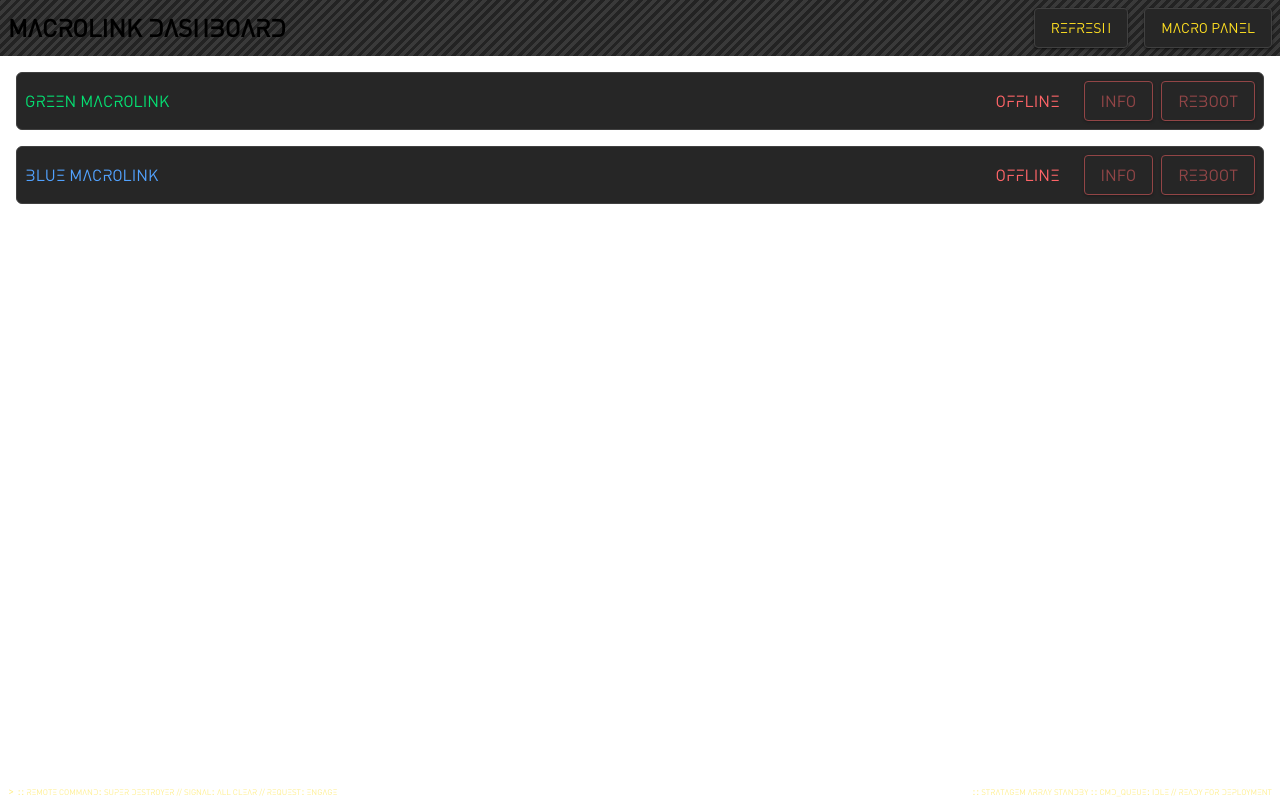
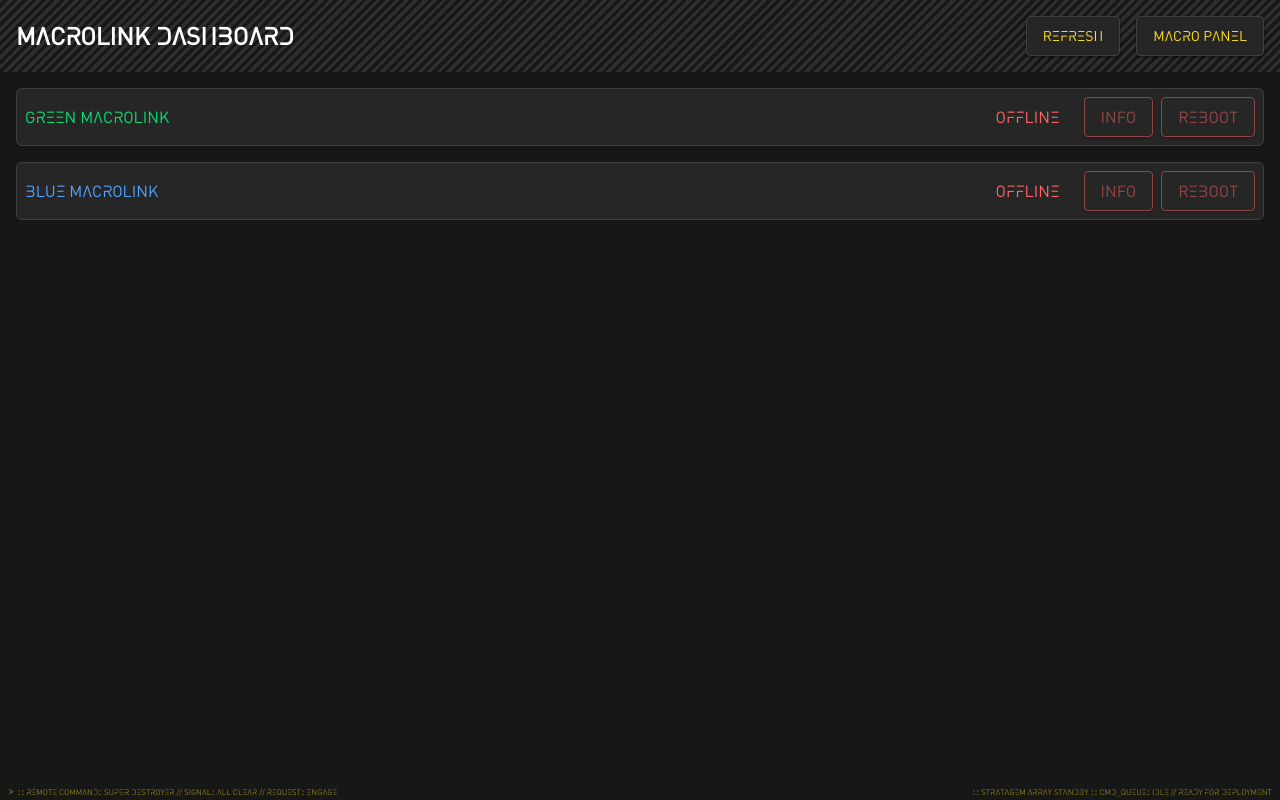
Before and after one commit to LostMiracle/MacroLink, a Vue app: page /dashboard in a window 1280 px wide. Built offline with nearby package versions, Linux system fonts and the light colour scheme; no server answers; what @tsparticles/vue3 would draw is missing.

Commit message:
Fixed OKLCH not being compatiable with webview
Using hex instead.

```diff
--- a/index.html
+++ b/index.html
@@ -1,5 +1,5 @@
 <!DOCTYPE html>
-<html lang="en" class="dark:bg-neutral-900 dark:text-white light:bg-gray-200 light:text-black">
+<html lang="en" class="bg-neutral-900 text-white">
 
 <head>
   <meta charset="UTF-8">
--- a/src/assets/main.css
+++ b/src/assets/main.css
@@ -10,6 +10,32 @@
     font-weight: normal;
     font-style: normal;
     font-display: swap;
+}
+
+@supports not (color: oklch(50% 0 0)) {
+    :root {
+        --color-neutral-900: #171717;
+        --color-neutral-800: #262626;
+        --color-neutral-700: #404040;
+        --color-neutral-600: #525252;
+        --color-neutral-400: #a3a3a3;
+        --color-gray-500: #6b7280;
+        --color-yellow-200: #fef08a;
+        --color-yellow-400: #facc15;
+        --color-yellow-300: #fde047;
+        --color-green-600: #16a34a;
+        --color-green-500: #22c55e;
+        --color-green-400: #4ade80;
+        --color-green-300: #86efac;
+        --color-red-600: #dc2626;
+        --color-red-500: #ef4444;
+        --color-red-400: #f87171;
+        --color-red-300: #fca5a5;
+        --color-blue-500: #3b82f6;
+        --color-blue-400: #60a5fa;
+        --color-cyan-300: #67e8f9;
+        --color-amber-300: #fcd34d;
+    }
 }
 
 html,
--- a/src/components/MenuBar.vue
+++ b/src/components/MenuBar.vue
@@ -39,7 +39,7 @@ const { play: removeModeClick } = useSound('remove-mode.mp3')
 </script>
 
 <template>
-    <header class="menu-stripes flex flex-row justify-between items-center bg-neutral-800 p-2 text-sm z-99">
+    <header class="menu-stripes flex flex-row justify-between items-center bg-neutral-800 p-4 text-sm z-99">
         <button @click="emit('toggleStratagems'), menuClick()" title="Stratagems"
             class="px-4 h-10 rounded cursor-pointer transition duration-200 ease-in-out select-none touch-manipulation button-style-conditional"
             :class="showStratagems ? 'bg-yellow-400 text-black' : 'bg-neutral-800 hover:bg-neutral-600 text-yellow-300 border-neutral-700'">
@@ -64,6 +64,8 @@ const { play: removeModeClick } = useSound('remove-mode.mp3')
     /* base dark */
     overflow: hidden;
     /* clip the stripes */
+    max-height: max-content;
+    height: auto;
 
     &::before {
         content: "";
--- a/src/components/Profiles.vue
+++ b/src/components/Profiles.vue
@@ -97,7 +97,7 @@ const isSelected = (profile) => {
     <div v-if="showProfiles"
         class="absolute bottom-0 left-0 right-0 top-0 bg-neutral-800/98 z-10 border-t-2 border-yellow-300">
         <div class="absolute top-0 left-0 right-0 z-20"></div>
-        <div class="absolute inset-0 overflow-y-auto pt-2">
+        <div class="absolute inset-0 overflow-y-auto">
             <div class="grid grid-cols-3 grid-container">
                 <button v-for="profile in profiles" :key="profile.id" @click="selectProfile(profile)"
                     class="flex flex-col gap-2 p-3 transition cursor-pointer"
@@ -119,6 +119,7 @@ const isSelected = (profile) => {
 <style lang="less" scoped>
 .grid-container>button {
     transition: background-color 0.2s;
+    color: #fde047;
 }
 
 .grid-container>button:nth-child(4n + 1),
--- a/src/components/Stratagems.vue
+++ b/src/components/Stratagems.vue
@@ -1,16 +1,7 @@
 <script setup>
-import { ref, computed } from 'vue'
+import { ref, computed, onMounted } from 'vue'
 import { DYNAMIC_MACROS, MACRO_IMAGES } from '@/data/macroData'
 
-// Convert to array for v-for
-const stratagems = ref(
-    Object.keys(DYNAMIC_MACROS).map((key, index) => ({
-        id: index + 1,
-        key: key,
-        name: DYNAMIC_MACROS[key],
-        image: MACRO_IMAGES[key]
-    }))
-)
 const props = defineProps({
     showStratagems: {
         type: Boolean,
@@ -25,7 +16,70 @@ const props = defineProps({
 
 const emit = defineEmits(['select-stratagem'])
 
+// Device macros from Pico
+const deviceMacros = ref({})
+const deviceMacroNames = ref(new Set())
+const deviceDataLoaded = ref(false)
+
+// Fetch device macros from Pico
+const fetchDeviceMacros = async () => {
+    try {
+        const response = await fetch('/dashboard/status.json', {
+            method: 'GET',
+            signal: AbortSignal.timeout(5000)
+        })
+
+        if (response.ok) {
+            const allData = await response.json()
+            // Try to get macros from green or blue device
+            const greenData = allData['green']
+            const blueData = allData['blue']
+
+            // Use whichever device is online
+            if (greenData && !greenData.error && greenData.macros) {
+                deviceMacros.value = greenData.macros
+            } else if (blueData && !blueData.error && blueData.macros) {
+                deviceMacros.value = blueData.macros
+            }
+
+            // Create normalized set of macro names
+            deviceMacroNames.value = new Set(
+                Object.keys(deviceMacros.value).map(name => name.trim().toLowerCase())
+            )
+        }
+    } catch (error) {
+        console.error('Failed to fetch device macros:', error)
+        deviceMacros.value = {}
+        deviceMacroNames.value = new Set()
+    } finally {
+        deviceDataLoaded.value = true
+    }
+}
+
+// Load device macros on mount
+onMounted(() => {
+    fetchDeviceMacros()
+})
+
+// Convert to array for v-for with device availability check
+const stratagems = computed(() => {
+    return Object.keys(DYNAMIC_MACROS).map((key, index) => {
+        const normalizedKey = key.toLowerCase()
+        // Default to true (available) until device data is loaded
+        const onDevice = !deviceDataLoaded.value || deviceMacroNames.value.has(normalizedKey)
+
+        return {
+            id: index + 1,
+            key: key,
+            name: DYNAMIC_MACROS[key],
+            image: MACRO_IMAGES[key] || 'nyi.png',
+            onDevice: onDevice
+        }
+    })
+})
+
 const selectStratagem = (stratagem) => {
+    if (!stratagem.onDevice) return // Don't select if not on device
     emit('select-stratagem', stratagem)
 }
 
@@ -38,15 +92,25 @@ const isInGrid = (stratagem) => {
     const iconName = stratagem.image.replace('.png', '')
     return currentIconsSet.value.has(iconName)
 }
+
+// Handle image load error - fallback to nyi.png
+const handleImageError = (event) => {
+    event.target.src = '/images/nyi.png'
+}
 </script>
 
 <template>
     <div v-if="showStratagems"
         class="grid grid-cols-3 absolute bottom-0 left-0 right-0 top-0 items-center bg-neutral-800/98 overflow-y-auto z-10 border-t-2 border-yellow-300 grid-container">
         <button v-for="stratagem in stratagems" :key="stratagem.id"
-            class="flex flex-row gap-2 items-center p-2 transition cursor-pointer" @click="selectStratagem(stratagem)"
-            :class="isInGrid(stratagem) ? 'selected-stratagem' : ''">
-            <img :src="`/images/${stratagem.image}`" class="w-16 h-16" :alt="stratagem.name" />
+            class="flex flex-row gap-2 items-center p-2 transition"
+            :class="[
+                isInGrid(stratagem) ? 'selected-stratagem' : '',
+                stratagem.onDevice ? 'cursor-pointer' : 'not-on-device cursor-not-allowed opacity-50'
+            ]"
+            @click="selectStratagem(stratagem)"
+            :disabled="!stratagem.onDevice">
+            <img :src="`/images/${stratagem.image}`" @error="handleImageError" class="w-16 h-16" :alt="stratagem.name" />
             <span class="text-tiny">{{ stratagem.name }}</span>
         </button>
     </div>
@@ -55,6 +119,7 @@ const isInGrid = (stratagem) => {
 <style lang="less" scoped>
 .grid-container>button {
     transition: background-color 0.2s;
+    color: #fde047;
 }
 
 .grid-container>button:nth-child(4n + 1),
@@ -74,7 +139,15 @@ const isInGrid = (stratagem) => {
     color: black;
 }
 
-.grid-container>button:not(.selected-stratagem):hover {
+/* Not on device - disabled state */
+.grid-container>button.not-on-device {
+    background-color: rgba(239, 68, 68, 0.15) !important;
+    /* red-500 with transparency */
+    color: #f87171 !important;
+    /* red-400 */
+}
+
+.grid-container>button:not(.selected-stratagem):not(.not-on-device):hover {
     background-color: rgba(64, 64, 64, 0.5);
     /* neutral-700 with transparency */
 }
--- a/src/stores/macrolink.js
+++ b/src/stores/macrolink.js
@@ -37,6 +37,8 @@ export const useMacrolinkStore = defineStore('macrolink', () => {
   watch(selectedProfile, (newValue) => {
     if (newValue) {
       localStorage.setItem('selectedProfile', newValue)
+    } else {
+      localStorage.removeItem('selectedProfile')
     }
   })
 
--- a/src/views/DashboardView.vue
+++ b/src/views/DashboardView.vue
@@ -121,7 +121,7 @@ onMounted(() => {
 
 <template>
   <div class="dashboard flex flex-col h-full">
-    <div class="flex flex-row justify-between p-2 items-center menu-stripes">
+    <div class="flex flex-row justify-between p-4 items-center menu-stripes">
       <h2 class="text-2xl font-bold">MACROLINK DASHBOARD</h2>
       <div class="flex flex-row gap-4 items-center">
         <button class="button-style text-sm" @click="checkAllClients">Refresh</button>
```
